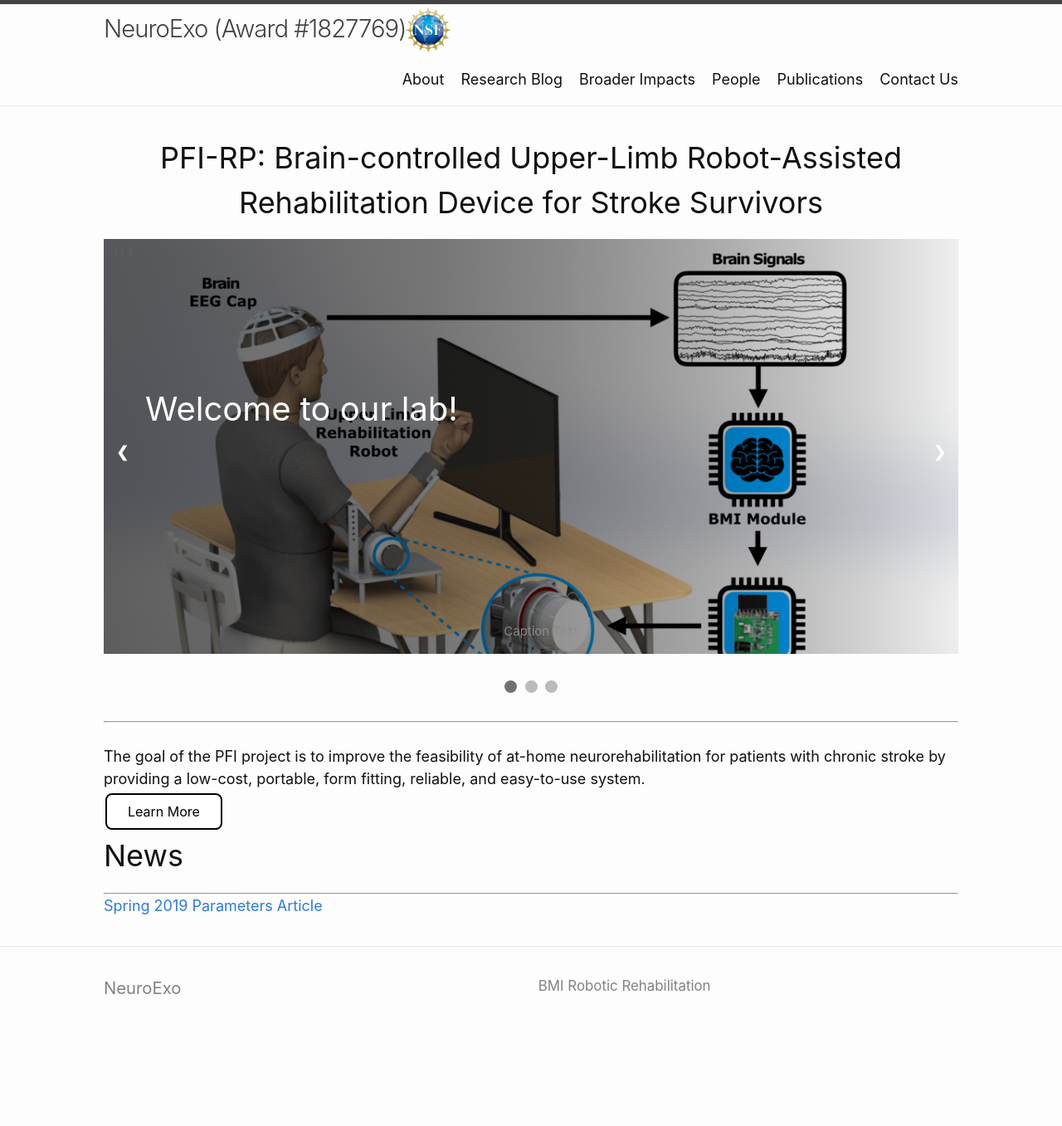
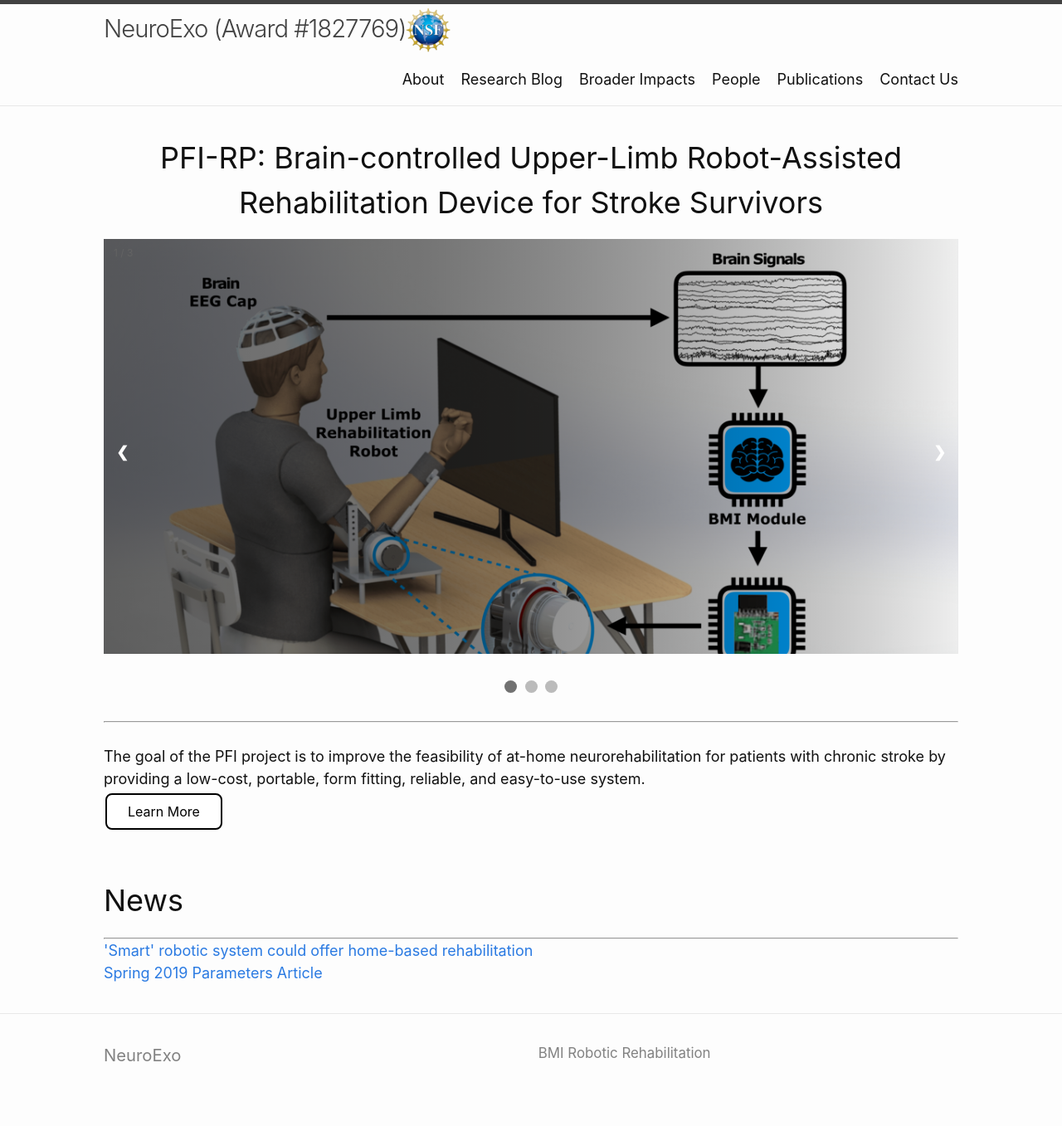
Before and after one commit to arcraik/neuroexo-website, a Jekyll site: the page built from index.html, in a window 1280 px wide. Shown: the whole page at 83% size. Built offline with Jekyll 4.4.1, drawn with Linux system fonts in a browser that asks for light colours; the list of posts is cut into pages by our own code; before the commit the page ends 1276 px from its top, so only the background shows below that.

Commit message:
Update index.html

```diff
--- a/index.html
+++ b/index.html
@@ -12,8 +12,6 @@ youtubeId: -F_0Tzwhopc
 <div class="mySlides fade carousel-image ">
   <div class="numbertext">1 / 3</div>
   <img src="/photos/about.png" style="width:100%">
-  <div class="text">Caption Text</div>
-  <div class="carousel-text">Welcome to our lab!</div>
 </div>
 
 <div class="mySlides fade carousel-image">
@@ -50,12 +48,11 @@ youtubeId: -F_0Tzwhopc
 The goal of the PFI project is to improve the feasibility of at-home neurorehabilitation for patients with chronic stroke by providing a low-cost, portable, form fitting, reliable, and easy-to-use system.
 <br>
 <a class="button" href="/about/">Learn More</a>
-
-
-
+<br><br><br>
 
 <h1>News</h1>
 <hr>
+<a href="https://www.eurekalert.org/pub_releases/2018-10/uoh-rs100918.php" target="_blank">'Smart' robotic system could offer home-based rehabilitation</a><br>
 <a href="/publications/PFI article spring2019 Parameters.pdf" target="_blank">Spring 2019 Parameters Article</a>
 </body>
 </html>
```
